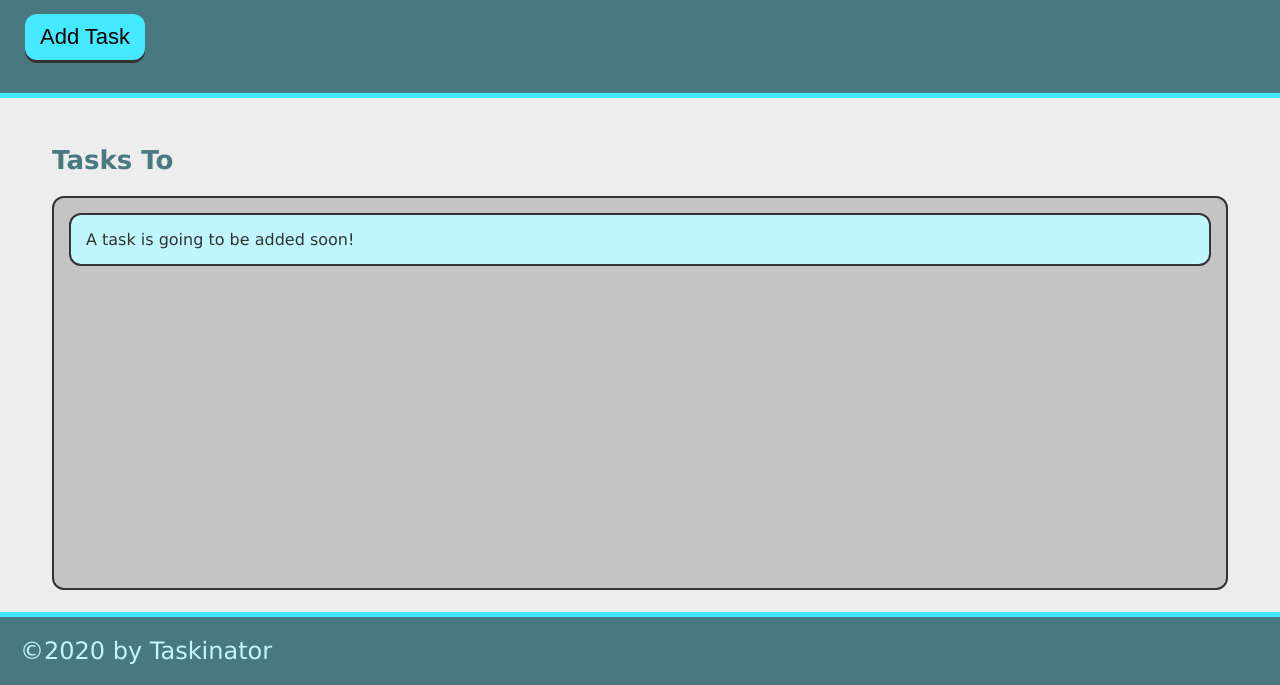
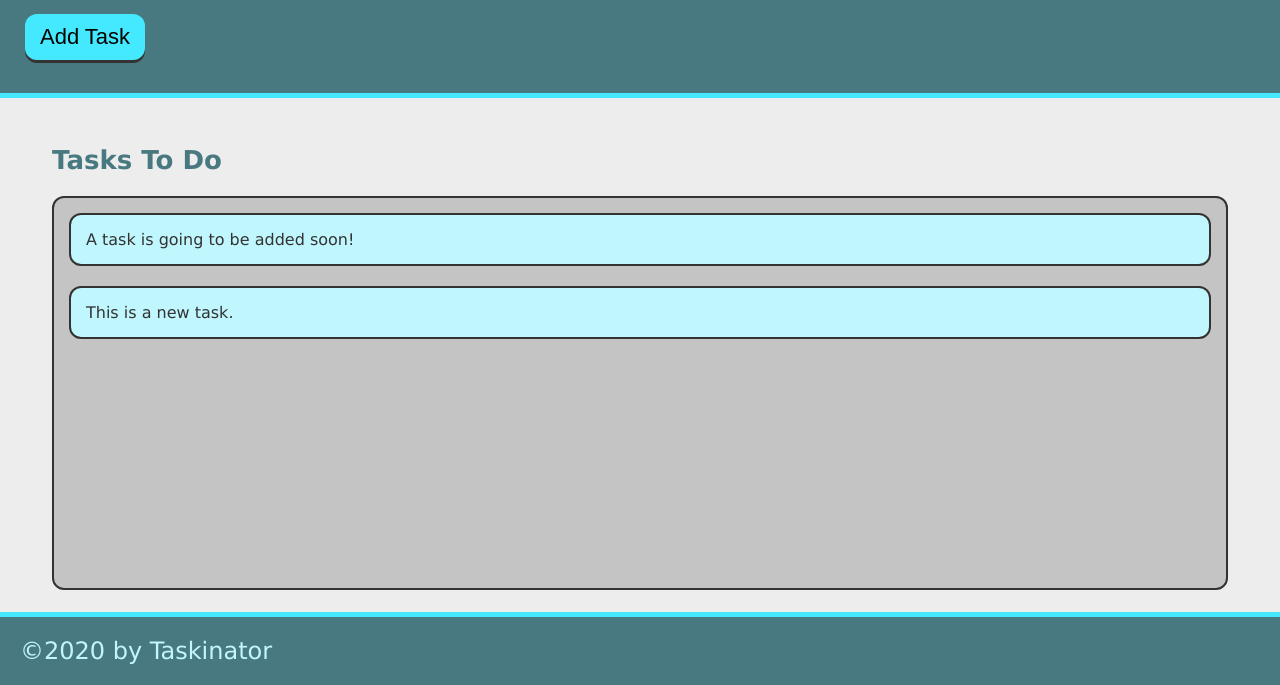
Before and after one commit to jamwil1226/taskinator, a plain HTML site: page index.html in a window 1280 px wide. Both pictures are taken after a click on the button "Add Task". Shown: the part 115-800 px from the top of the page. Drawn offline with Linux system fonts and the light colour scheme.

Commit message:
add ability to add task

```diff
--- a/assets/js/script.js
+++ b/assets/js/script.js
@@ -0,0 +1,11 @@
+var buttonEl = document.querySelector("#save-task");
+var tasksToDoEl = document.querySelector("#tasks-to-do");
+
+var createTaskHandler = function() {
+    var listItemEl = document.createElement("li");
+    listItemEl.className = "task-item";
+    listItemEl.textContent = "This is a new task.";
+    tasksToDoEl.appendChild(listItemEl);
+}
+
+buttonEl.addEventListener("click", createTaskHandler);
--- a/index.html
+++ b/index.html
@@ -11,13 +11,13 @@
     <header>
         <h1 class="page-title">Taskinator</h1>
         <p>Click the button below to add a new task!</p>
-        <button class="btn">Add Task</button>
+        <button class="btn" id="save-task">Add Task</button>
     </header>
 
     <main class="page-content">
         <section class="task-list-wrapper">
-            <h2 class="list-title">Tasks To</h2>
-            <ul class="task-list">
+            <h2 class="list-title">Tasks To Do</h2>
+            <ul class="task-list" id="tasks-to-do">
                 <li class="task-item">A task is going to be added soon!</li>
             </ul>
         </section>
```
